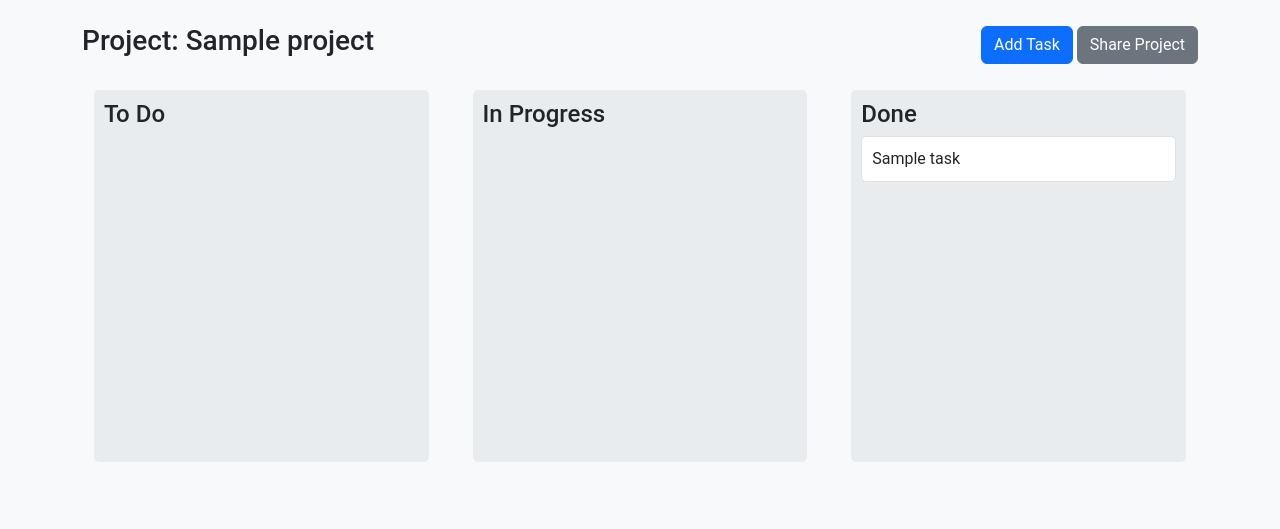
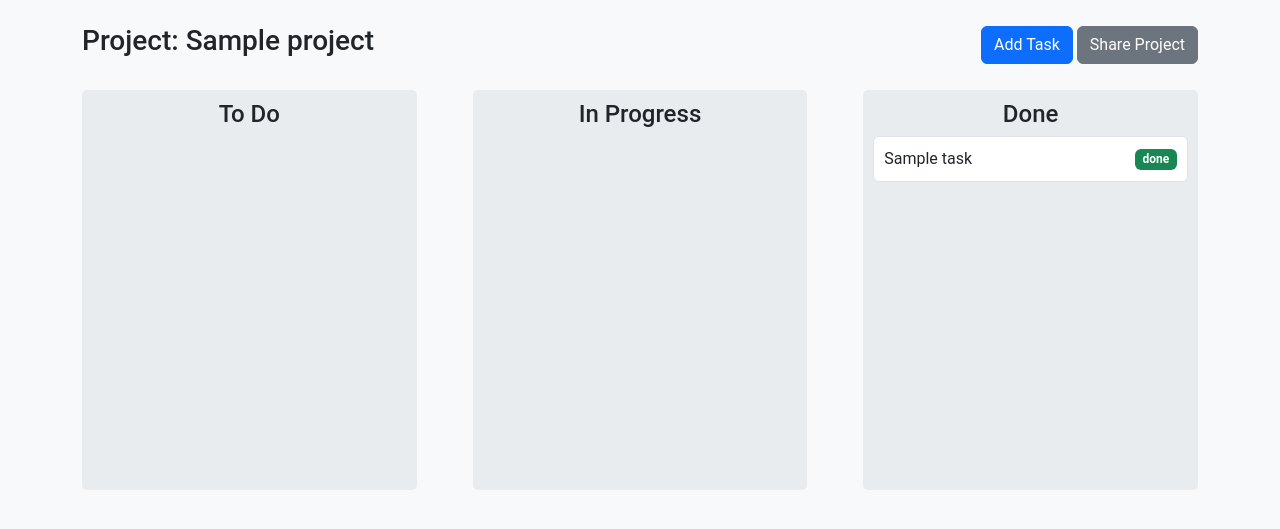
Before and after one commit to dimatayper/Kanban, a Flask app: page /project/1 in a window 1280 px wide. Shown: the part 56-585 px from the top of the page. Run offline with Flask 3, Linux system fonts and the light colour scheme; a user stored in the database is signed in; tables that the repository leaves empty hold one stand-in row (values such as "Sample post").

Commit message:
Update UI

```diff
--- a/app/static/css/styles.css
+++ b/app/static/css/styles.css
@@ -7,9 +7,23 @@ body {
     margin-bottom: 20px;
 }
 
+.project-card {
+    transition: transform 0.3s ease, box-shadow 0.3s ease;
+}
+
+.project-card:hover {
+    transform: translateY(-10px);
+    box-shadow: 0 8px 16px rgba(0, 0, 0, 0.1);
+}
+
+.card-img-top {
+    height: 150px;
+    object-fit: cover;
+}
+
 .kanban-board {
     display: flex;
-    justify-content: space-around;
+    justify-content: space-between;
     gap: 20px;
 }
 
@@ -18,13 +32,15 @@ body {
     border-radius: 5px;
     padding: 10px;
     width: 30%;
-    min-height: 300px;
+    min-height: 400px;
 }
 
 .kanban-tasks {
     list-style-type: none;
     padding: 0;
     min-height: 300px;
+    overflow-y: auto;
+    max-height: 500px;
 }
 
 .kanban-task {
@@ -58,3 +74,7 @@ body {
     display: block;
     width: 100%;
 }
+
+.alert {
+    margin-top: 20px;
+}
--- a/app/templates/project.html
+++ b/app/templates/project.html
@@ -11,26 +11,41 @@
 
     <div class="kanban-board">
         <div class="kanban-column">
-            <h4>To Do</h4>
-            <ul id="todo-tasks" class="kanban-tasks">
+            <h4 class="text-center">To Do</h4>
+            <ul id="todo-tasks" class="kanban-tasks list-group">
                 {% for task in project.tasks if task.status == 'todo' %}
-                    <li class="kanban-task" id="task-{{ task.id }}">{{ task.title }}</li>
+                    <li class="kanban-task list-group-item" id="task-{{ task.id }}">
+                        <div class="d-flex justify-content-between align-items-center">
+                            <span>{{ task.title }}</span>
+                            <span class="badge bg-primary">{{ task.status }}</span>
+                        </div>
+                    </li>
                 {% endfor %}
             </ul>
         </div>
         <div class="kanban-column">
-            <h4>In Progress</h4>
-            <ul id="inprogress-tasks" class="kanban-tasks">
+            <h4 class="text-center">In Progress</h4>
+            <ul id="inprogress-tasks" class="kanban-tasks list-group">
                 {% for task in project.tasks if task.status == 'inprogress' %}
-                    <li class="kanban-task" id="task-{{ task.id }}">{{ task.title }}</li>
+                    <li class="kanban-task list-group-item" id="task-{{ task.id }}">
+                        <div class="d-flex justify-content-between align-items-center">
+                            <span>{{ task.title }}</span>
+                            <span class="badge bg-warning">{{ task.status }}</span>
+                        </div>
+                    </li>
                 {% endfor %}
             </ul>
         </div>
         <div class="kanban-column">
-            <h4>Done</h4>
-            <ul id="done-tasks" class="kanban-tasks">
+            <h4 class="text-center">Done</h4>
+            <ul id="done-tasks" class="kanban-tasks list-group">
                 {% for task in project.tasks if task.status == 'done' %}
-                    <li class="kanban-task" id="task-{{ task.id }}">{{ task.title }}</li>
+                    <li class="kanban-task list-group-item" id="task-{{ task.id }}">
+                        <div class="d-flex justify-content-between align-items-center">
+                            <span>{{ task.title }}</span>
+                            <span class="badge bg-success">{{ task.status }}</span>
+                        </div>
+                    </li>
                 {% endfor %}
             </ul>
         </div>
```
Also changed, not shown: app/templates/dashboard.html (+24 -4 lines), 1 other file.
